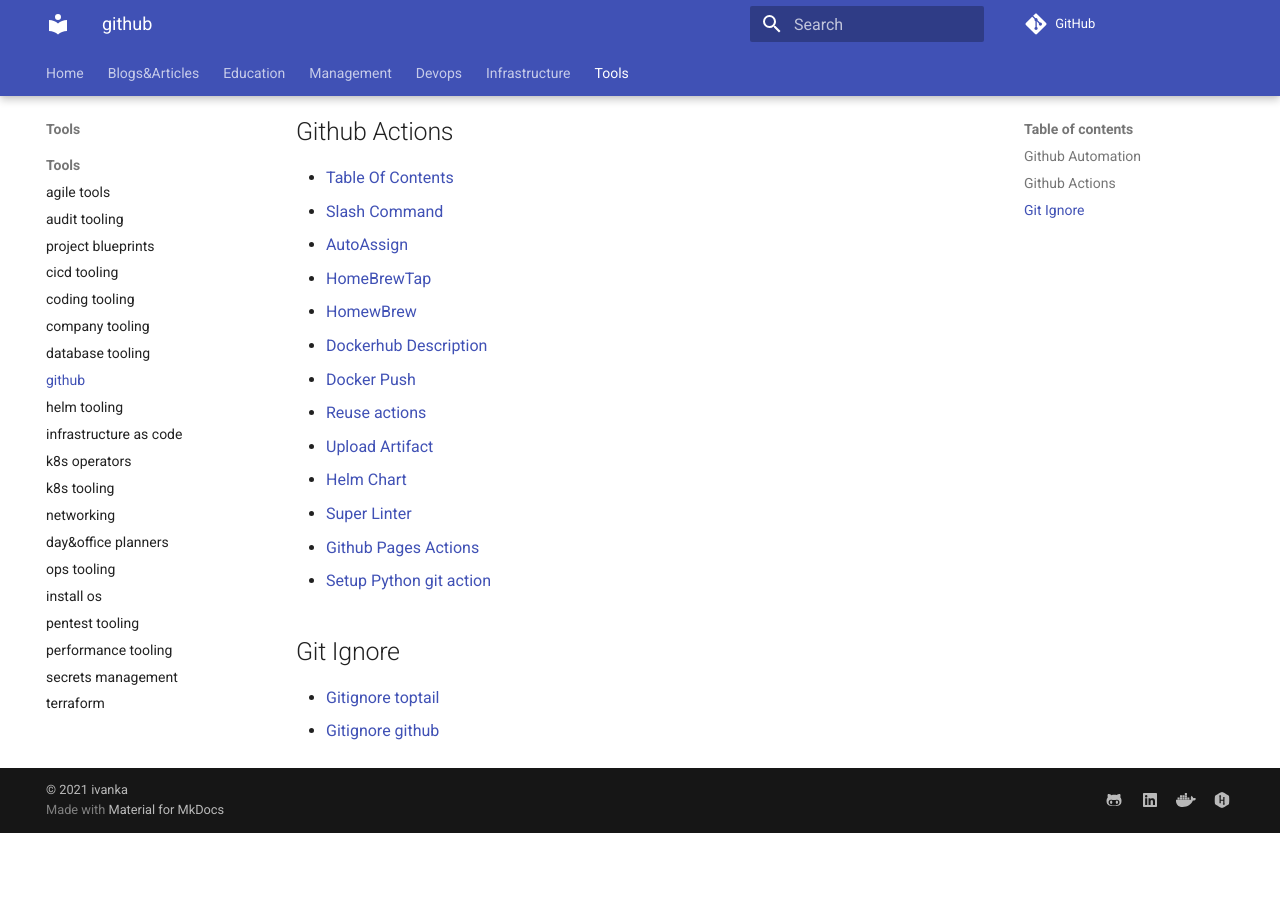
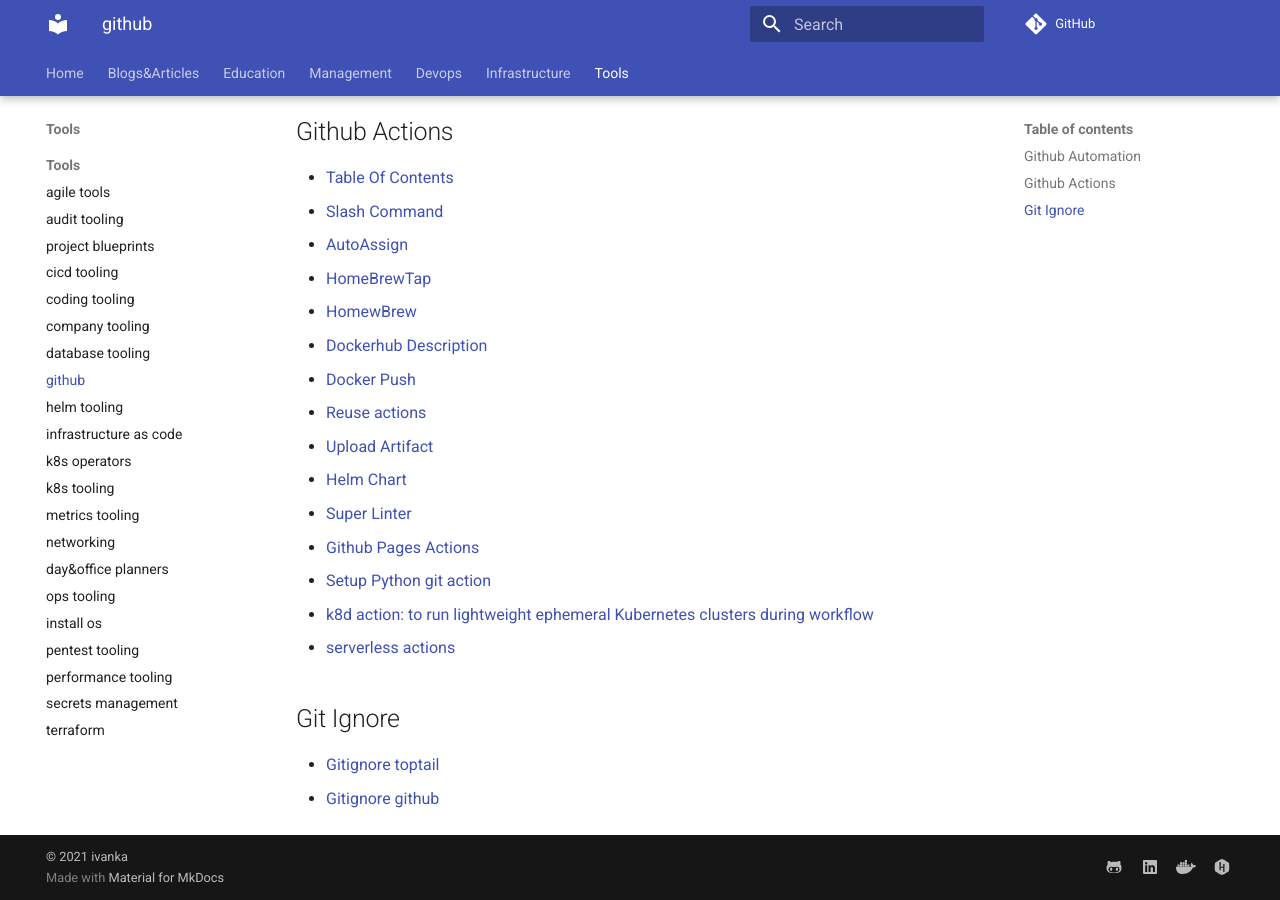
Before and after one commit to ivankatliarchuk/knowledge-base, an MkDocs documentation site: the page built from docs/tools/github.md, in a window 1280 px wide and 900 px high, scrolled down 644 px. Built offline with MkDocs 1.6.1 and Material for MkDocs 9.7.7, drawn with Linux system fonts in a browser that asks for light colours; comment, search, counter and statistics services are not loaded; before the commit the page ends 1477 px from its top, so only the background shows below that.

Commit message:
added metrics. updated coding and cicd tooling sections

```diff
--- a/docs/tools/github.md
+++ b/docs/tools/github.md
@@ -27,24 +27,26 @@
 
 ## Github Actions
 
-- [Table Of Contents](https://github.com/genuinetools/bane/blob/master/.github/workflows/toc.yml)
-- [Slash Command](https://github.com/marketplace/actions/slash-command-dispatch)
-- [AutoAssign](https://github.com/marketplace/actions/auto-assign-action)
-- [HomeBrewTap](https://github.com/marketplace/actions/homebrew-tap)
-- [HomewBrew](https://github.com/mislav/bump-homebrew-formula-action)
-- [Dockerhub Description](https://github.com/peter-evans/dockerhub-description)
-- [Docker Push](https://github.com/docker/build-push-action)
-- [Reuse actions](https://github.com/fsfe/reuse-action)
-- [Upload Artifact](https://github.com/actions/upload-artifact)
-- [Helm Chart](https://github.com/helm/charts-repo-actions-demo/)
-- [Super Linter](https://github.com/github/super-linter)
-- [Github Pages Actions](https://github.com/peaceiris/actions-gh-pages.git)
-- [Setup Python git action](https://github.com/actions/setup-python)
+- [Table Of Contents](https://github.com/genuinetools/bane/blob/master/.github/workflows/toc.yml){:target="_blank"}
+- [Slash Command](https://github.com/marketplace/actions/slash-command-dispatch){:target="_blank"}
+- [AutoAssign](https://github.com/marketplace/actions/auto-assign-action){:target="_blank"}
+- [HomeBrewTap](https://github.com/marketplace/actions/homebrew-tap){:target="_blank"}
+- [HomewBrew](https://github.com/mislav/bump-homebrew-formula-action){:target="_blank"}
+- [Dockerhub Description](https://github.com/peter-evans/dockerhub-description){:target="_blank"}
+- [Docker Push](https://github.com/docker/build-push-action){:target="_blank"}
+- [Reuse actions](https://github.com/fsfe/reuse-action){:target="_blank"}
+- [Upload Artifact](https://github.com/actions/upload-artifact){:target="_blank"}
+- [Helm Chart](https://github.com/helm/charts-repo-actions-demo){:target="_blank"}
+- [Super Linter](https://github.com/github/super-linter){:target="_blank"}
+- [Github Pages Actions](https://github.com/peaceiris/actions-gh-pages.git){:target="_blank"}
+- [Setup Python git action](https://github.com/actions/setup-python){:target="_blank"}
+- [k8d action: to run lightweight ephemeral Kubernetes clusters during workflow](https://github.com/AbsaOSS/k3d-action){:target="_blank"}
+- [serverless actions](https://github.com/lambci/serverless-actions){:target="_blank"}
 
 ## Git Ignore
 
-- [Gitignore toptail](https://www.toptal.com/developers/gitignore)
-- [Gitignore github](https://github.com/github/gitignore)
+- [Gitignore toptail](https://www.toptal.com/developers/gitignore){:target="_blank"}
+- [Gitignore github](https://github.com/github/gitignore){:target="_blank"}
 
 [probot]: https://github.com/probot/settings
 [git-hub]: https://hub.github.com/
```
Also changed, not shown: docs/tools/cicd.md (+30 -10 lines), docs/tools/coding.md (+2 -1 lines), docs/tools/metrics.md (added, +18 -0 lines).
